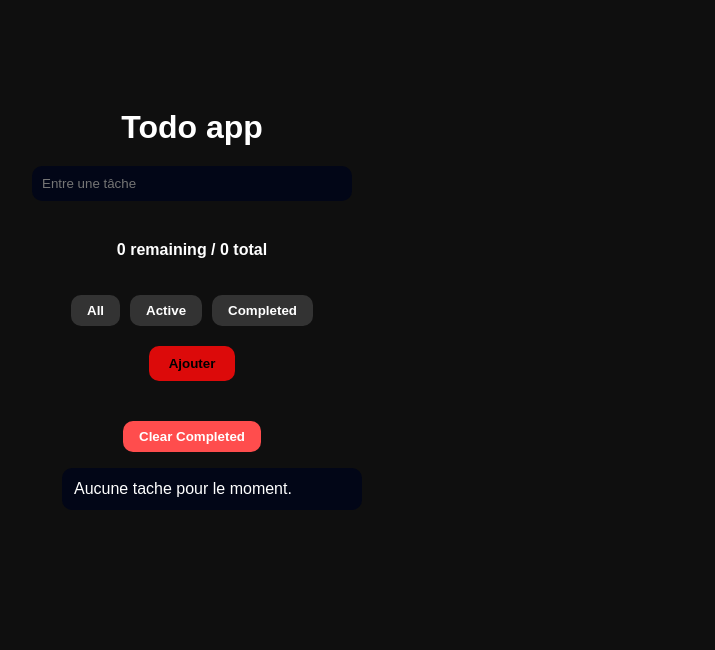
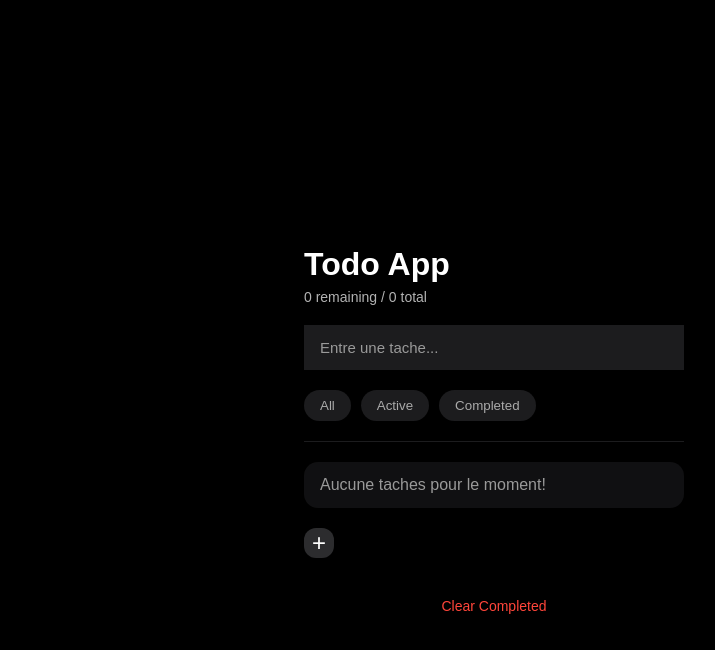
Before and after one commit to mouhamedabdourhaman007-cell/Todo, a plain HTML site: page index.html in a window 1280 px wide. Shown: the whole page, without its empty margins (146-861 px from the left). Drawn offline with Linux system fonts and the light colour scheme.

Commit message:
modified index.html, style.css, script.js

```diff
--- a/index.html
+++ b/index.html
@@ -1,5 +1,5 @@
 <!DOCTYPE html>
-<html lang="en">
+<html lang="fr">
 <head>
     <meta charset="UTF-8">
     <meta name="viewport" content="width=device-width, initial-scale=1.0">
@@ -8,17 +8,27 @@
     <link rel="icon" href="data:">
 </head>
 <body>
-    <h1>Todo app</h1>
-    <input id="todo-input" type="text" placeholder="Entre une tâche">
-    <p id="counter">0 remaining / 0 total</p>
+    <main class="app">
+        <header class="header">
+            <h1>Todo App</h1>
+            <p id="counter">0 remaining / 0 total></p>
+        </header>
+        <div class="input-group">
+            <input type="text" id="todo-input" placeholder="Entre une tache...">
+        </div>
         <div class="filters">
              <button data-filters="all">All</button>
              <button data-filters="active">Active</button>
              <button data-filters="completed">Completed</button>
         </div>
-    <button id="add-todo-btn">Ajouter</button>
+
+        <hr>
+
+        <ul id="todo-list"></ul>
+        <p id="empty-message">Aucune taches pour le moment!</p>
+        <button id="add-todo-btn">+</button>
         <button id="clear-completed-btn">Clear Completed</button>
-    <ul id="todo-list"></ul>
+    </main>
     <script src="script.js"></script>
 </body>
 </html>
--- a/script.js
+++ b/script.js
@@ -1,17 +1,20 @@
 const input = document.querySelector("#todo-input");
 const button = document.querySelector("#add-todo-btn");
 const list = document.querySelector("#todo-list");
-let  currentFilter = "all";
+const counter = document.querySelector("#counter");
+const clearCompletedBtn = document.querySelector("#clear-completed-btn");
+
+let currentFilter = "all";
+let todos = [];
 
 const filterButtons = document.querySelectorAll(".filters button");
-filterButtons.forEach(button => {
-    button.addEventListener("click", () => {
-        currentFilter = button.dataset.filters;
+
+filterButtons.forEach(btn => {
+    btn.addEventListener("click", () => {
+        currentFilter = btn.dataset.filters;
         renderTodos();
     });
 });
-
-let todos = [];
 
 const saveTodos = () => {
     localStorage.setItem("todos", JSON.stringify(todos));
@@ -19,18 +22,15 @@ const saveTodos = () => {
 
 const loadTodos = () => {
     const data = localStorage.getItem("todos");
-    if (data) {
-        todos = JSON.parse(data);
-    } else {
-        todos = [];
-    }
+    todos = data ? JSON.parse(data) : [];
 };
 
 const addTodo = () => {
-    const text = input.value;
+    const text = input.value.trim();
     if (text === "") return;
+
     todos.push({
-        text: text,
+        text,
         completed: false
     });
 
@@ -39,12 +39,8 @@ const addTodo = () => {
     renderTodos();
 };
 
-button.addEventListener("click", addTodo);
-
 const renderTodos = () => {
     list.innerHTML = "";
-
-    let remaning = 0;
 
     const filteredTodos = todos.filter(todo => {
         if (currentFilter === "active") return !todo.completed;
@@ -54,20 +50,20 @@ const renderTodos = () => {
 
     if (todos.length === 0) {
         const empty = document.createElement("li");
-        empty.textContent = "Aucune tache pour le moment.";
-        empty.style.fontStyle = "0.6";
+        empty.textContent = "Aucune taches pour le moment!";
+        empty.style.opacity = "0.6";
         list.appendChild(empty);
-        return;
     }
 
-    filteredTodos.forEach((todo, index) => {
+    filteredTodos.forEach((todo) => {
         const li = document.createElement("li");
         li.textContent = todo.text;
 
         if (todo.completed) {
-            li.style.textDecoration = "line-through";
+            li.classList.add("completed");
             li.style.opacity = "0.6";
         }
+
         li.addEventListener("click", () => {
             todo.completed = !todo.completed;
             saveTodos();
@@ -75,12 +71,13 @@ const renderTodos = () => {
         });
 
         const deleteBtn = document.createElement("button");
-        deleteBtn.textContent = "Delete";
-        deleteBtn.style.marginLeft = "10px";
+        deleteBtn.textContent = "❌";
+
         deleteBtn.addEventListener("click", (e) => {
             e.stopPropagation();
-            todos.splice(index, 1);
+            todos = todos.filter(t => t !== todo);
             saveTodos();
+            renderTodos();
         });
 
         li.appendChild(deleteBtn);
@@ -89,14 +86,8 @@ const renderTodos = () => {
 
     const total = todos.length;
     const remaining = todos.filter(todo => !todo.completed).length;
-
     counter.textContent = `${remaining} remaining / ${total} total`;
-
-    counter.classList.remove("pulse");
-    void counter.offsetWidth;
-    counter.classList.add("pulse");
-}
-const clearCompletedBtn = document.querySelector("#clear-completed-btn");
+};
 
 clearCompletedBtn.addEventListener("click", () => {
     todos = todos.filter(todo => !todo.completed);
@@ -105,10 +96,10 @@ clearCompletedBtn.addEventListener("click", () => {
 });
 
 button.addEventListener("click", addTodo);
+
 input.addEventListener("keypress", (e) => {
-    if (e.key === "Enter") {
-        addTodo();
-    }
+    if (e.key === "Enter") addTodo();
 });
+
 loadTodos();
 renderTodos();
--- a/style.css
+++ b/style.css
@@ -1,91 +1,131 @@
-body{
+*{
+    margin: 0;
+    padding: 0;
+    box-sizing: border-box;
+}
+body {
+    min-height: 100vh;
+    background: #000;
+    color: #fff;
     font-family: Arial, sans-serif;
-    max-width: 500px;
-    background-color: #0f0f0f;
-    color: #fff;
     display: flex;
+    justify-content: center;
     align-items: center;
-    padding: 80px;
+    padding-top: 60px;
+}
+.app{
+    width: 100%;
+    max-width: 420px;
+    padding: 20px;
+}
+.header h1 {
+    font-size: 32px;
+    font-weight: 700;
+    margin-bottom: 6px;
+}
+#counter{
+    font-size: 14px;
+    opacity: 0.7;
+}
+.input-group{
+    display: flex;
+    gap: 10px;
+    margin-top: 20px;
+}
+#todo-input{
+    flex: 1;
+    background: #1c1c1e;
+    border: none;
+    padding: 14px 16px;
+    font-size: 15px;
+    color: white;
+    outline: none;
+}
+#todo-input::placeholder{
+    color: #9a9a9a;
+}
+#add-todo-btn{
+    width: 30px;
+    height: 30px;
+    border-radius: 12px;
+    border: none;
+    background: #2c2c2e;
+    color: white;
+    font-size: 24px;
+    cursor: pointer;
+    font-size: 24px;
+    margin-top: 20px;
+}
+#add-todo-btn:hover{
+    background: #3a3a3c;
+}
+.filters{
+    display: flex;
+    gap: 10px;
+    margin-top: 20px;
+}
+.filters button{
+  padding: 8px 16px;
+  border-radius: 999px;
+  border: none;
+  background: #1c1c1e;
+  color: #aaa;
+  cursor: pointer;
+  font-weight: 500;
+}
+.filters button.active,
+.filters button:hover{
+    background: #fff;
+    color: #000;
+}
+hr{
+    margin: 20px 0;
+    border: none;
+    height: 1px;
+    background: #1c1c1e;
+}
+#todo-list{
+    list-style: none;
+    display: flex;
     flex-direction: column;
+    gap: 12px;
 }
-h1{
-    margin-bottom: 20px;
-}
-li{
+#todo-list li{
+    background: #1c1c1e;
+    padding: 14px 16px;
+    border-radius: 14px;
     display: flex;
     justify-content: space-between;
     align-items: center;
     cursor: pointer;
-    background: #020617;
-    padding: 12px;
-    border-radius: 10px;
+    transition: opacity 0.2s;
 }
-li.completed{
+#todo-list li.completed{
+    opacity: 0.5;
     text-decoration: line-through;
 }
-li button{
+#todo-list li button{
     background: transparent;
     border: none;
-    color: #ef4444;
-    font-size: 16px;
+    color: #ff453a;
+    font-size: 18px;
     cursor: pointer;
 }
-#todo-input{
-    width: 300px;
-    padding: 10px;
-    border-radius: 10px;
-    border: none;
-    outline: none;
-    background: #020617;
-    color: white;
-    margin-bottom: 20px;
-}
-#add-todo-btn{
-    padding: 10px 20px;
-    border-radius: 10px;
-    border: none;
-    cursor: pointer;
-    background-color: #dc0a0a;
-    color: black;
-    font-weight: bold;
-    margin-bottom: 20px;
-    margin-top: 20px;
-}
-#todo-list{
-    list-style: none;
-    width: 300px;
-    display: flex;
-    flex-direction: column;
-    gap: 10px;
-}
-#add-todo-btn:hover{
-    background-color: #a30808;
-}
-#counter{
-    margin-top: 20px;
-    font-weight: bold;
-}
-.filters{
-    margin-top: 20px;
-    display: flex;
-    gap: 10px;
-}
-.filters button{
-    padding: 8px 16px;
-    border-radius: 10px;
-    border: none;
-    cursor: pointer;
-    background-color: #333;
-    color: white;
-    font-weight: bold;
+#empty-message{
+    text-align: center;
+    margin-top: 40px;
+    opacity: 0.5;
+    font-size: 14px;
+    display: none;
 }
 #clear-completed-btn{
-    margin-top: 20px;
-    padding: 8px 16px;
-    border-radius: 10px;
+    margin-top: 40px;
+    background: transparent;
     border: none;
+    color: #ff453a;
     cursor: pointer;
-    background-color: #ff4d4d;
-    color: white;
-    font-weight: bold;
+    font-size: 14px;
+    display: block;
+    margin-left: auto;
+    margin-right: auto;
 }
```
Lines whose indentation alone changed are shown as unchanged.
